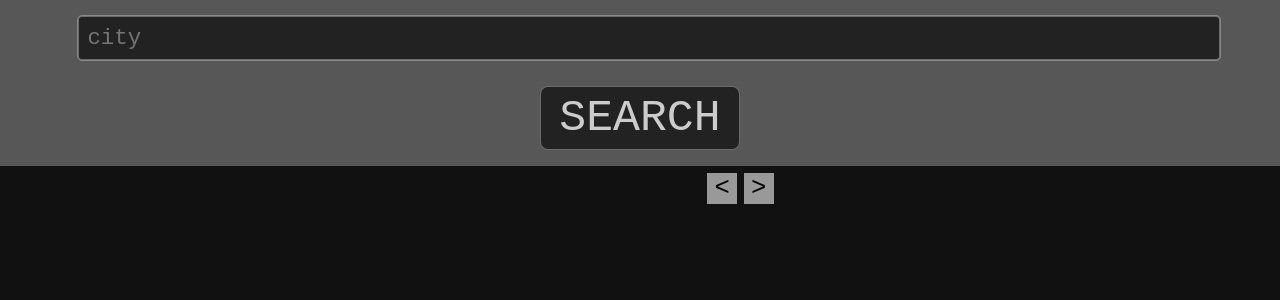
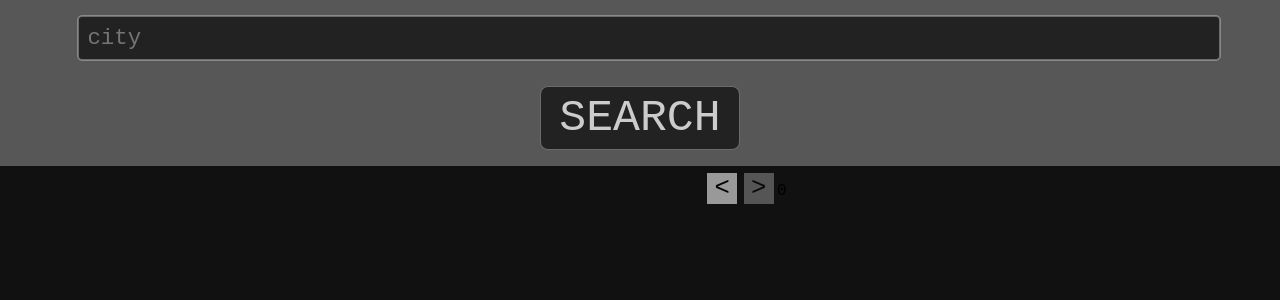
Before and after one commit to ThomasFoydel/weather, an Angular app: page / in a window 1280 px wide. Shown: the top 300 px of the page. Built offline with nearby package versions, Linux system fonts and the light colour scheme.

Commit message:
added conditional opacity on scroll buttons

```diff
--- a/src/app/history-selector/history-selector.component.css
+++ b/src/app/history-selector/history-selector.component.css
@@ -47,6 +47,7 @@
   position: absolute;
   transform: translateX(5vw) translateY(-38px);
 }
+
 .scroll-button {
   margin: 0 0.2rem;
   font-size: 1.6rem;
--- a/src/app/history-selector/history-selector.component.html
+++ b/src/app/history-selector/history-selector.component.html
@@ -1,7 +1,7 @@
 <div class="history-selector">
   <div
     class="button-container"
-    [ngStyle]="{'transform': 'translateX(' + offset + 'px)'}"
+    [ngStyle]="{ transform: 'translateX(' + offset + 'px)' }"
   >
     <button *ngFor="let city of searchHistory" (click)="handleClick(city)">
       {{ city }}
@@ -10,6 +10,19 @@
   <div class="overlay-shadow"></div>
 </div>
 <div class="scroll-buttons">
-  <button class="scroll-button" (click)="backward()"><</button>
-  <button class="scroll-button" (click)="forward()">></button>
+  <button
+    class="scroll-button"
+    (click)="backward()"
+    [ngStyle]="{ opacity: offset < 1190 ? '1' : '0.5' }"
+  >
+    <
+  </button>
+  <button
+    class="scroll-button"
+    (click)="forward()"
+    [ngStyle]="{ opacity: offset > 0 ? '1' : '0.5' }"
+  >
+    >
+  </button>
+  <span>{{ offset }}</span>
 </div>
--- a/src/app/history-selector/history-selector.component.ts
+++ b/src/app/history-selector/history-selector.component.ts
@@ -27,7 +27,7 @@ export class HistorySelectorComponent implements OnChanges {
   }
 
   backward() {
-    if (this.offset < 1200) this.offset += 70;
+    if (this.offset < 1190) this.offset += 70;
   }
 
   ngOnChanges(changes: SimpleChanges): void {
```
